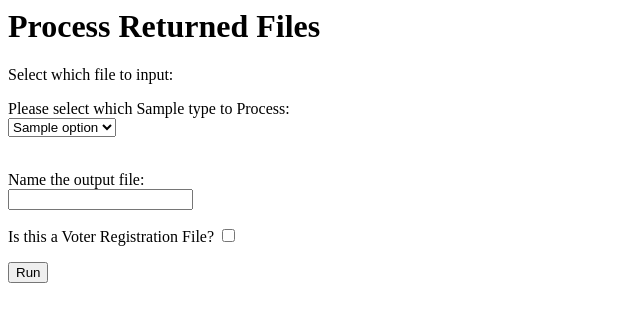
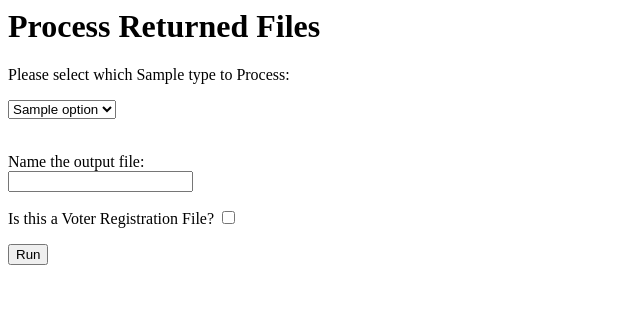
Before and after one commit to CTCL/EA-Tools, a Flask app: template app/templates/deccReturned.html in a window 1280 px wide. Shown: the top 322 px of the page, without its empty margins (0-640 px from the left). Run offline with Flask 2, Linux system fonts and the light colour scheme; the template is opened without the code that fills it: values that come from a table or form of the project are taken from there, most other values are stand-ins (such as "Sample title", 1, 10 or a date in 2020).

Commit message:
Fix Template

```diff
--- a/app/templates/deccReturned.html
+++ b/app/templates/deccReturned.html
@@ -5,9 +5,8 @@
 <form action="" method="post" name="decc">
     {{form.hidden_tag()}}
     <p>
-        Select which file to input:<br>
-    <p>
         Please select which {{ type }} to Process:<br>
+    </p>
         <select id="inFileName" name="option">
           {% for option in options %}
           <option value ='{{ options[option] }}' >{{ option }}</option>
```
